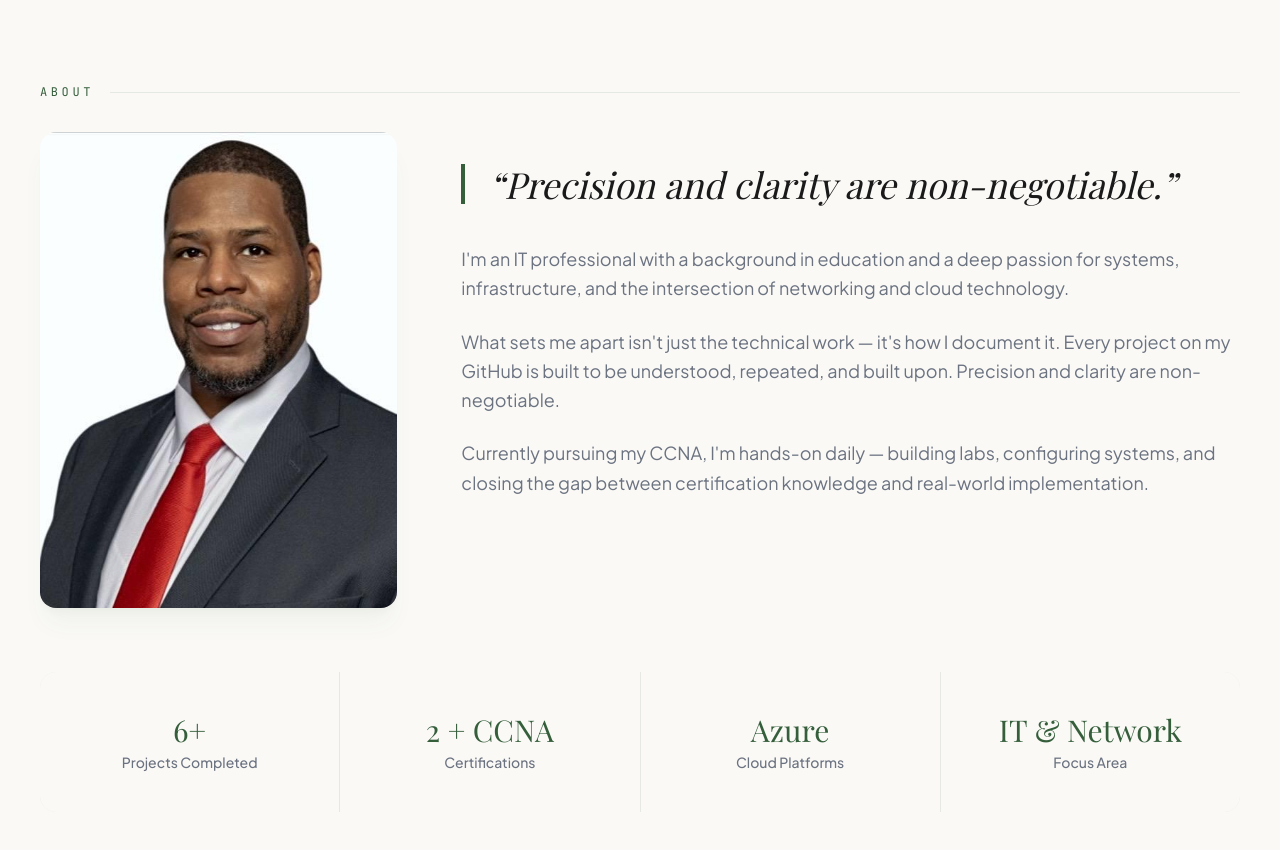
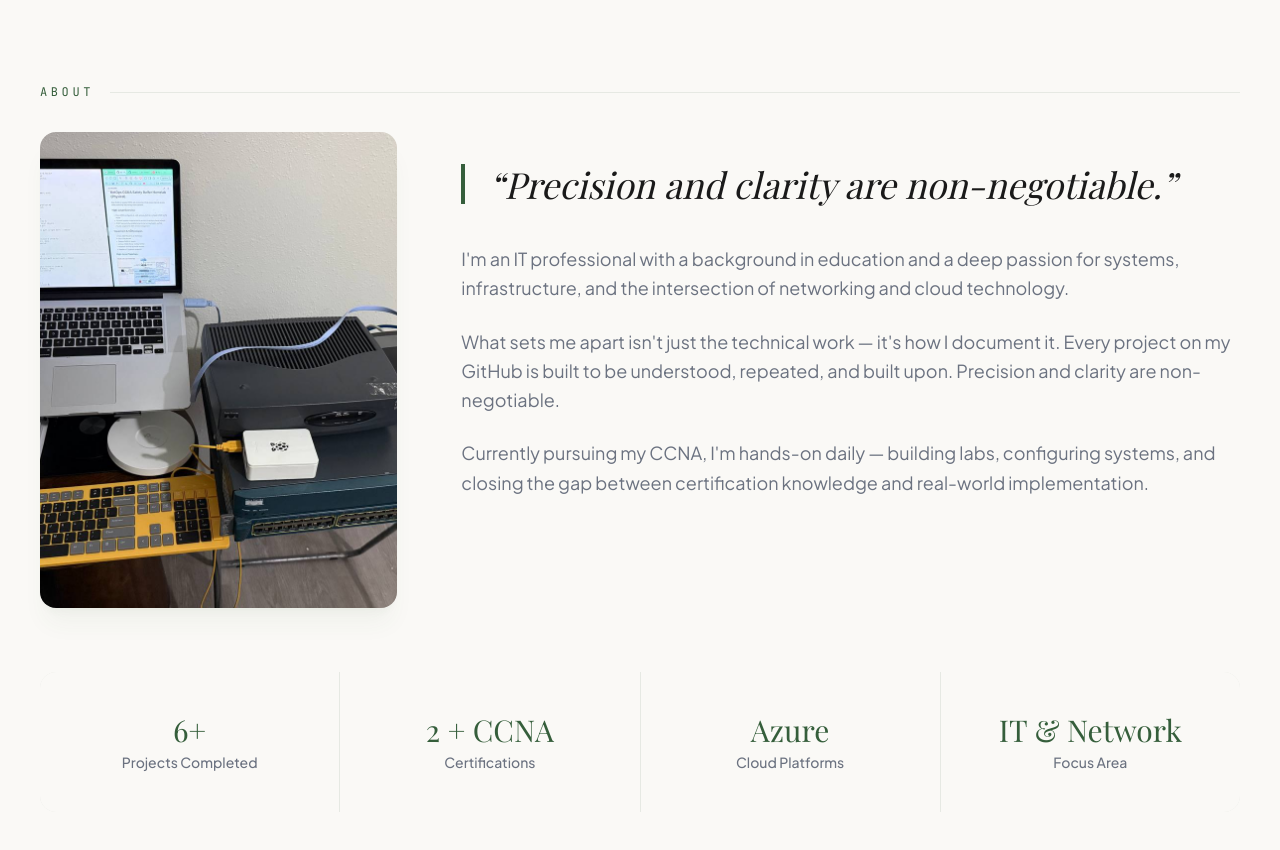
Before and after one commit to cornerstonian/portfolio-site, a Next.js app: page / in a window 1280 px wide. Shown: the part 860-1710 px from the top of the page. Built offline with nearby package versions, Linux system fonts and the light colour scheme; a web font is replaced by a local one.

Commit message:
Replace About headshot with homelab photo — Cisco router, switch, Pi, MacBook

```diff
--- a/src/app/page.tsx
+++ b/src/app/page.tsx
@@ -480,10 +480,10 @@ export default function Home() {
                 <div className="relative lg:-mt-8">
                   <div className="relative aspect-[3/4] rounded-2xl overflow-hidden shadow-xl shadow-hunter/5">
                     <Image
-                      src="/headshot.jpg"
-                      alt="Lavoisier Cornerstone"
+                      src="/homelab.jpg"
+                      alt="NetOps CCNA Homelab — Cisco router, Catalyst switch, Raspberry Pi, MacBook terminal"
                       fill
-                      className="object-cover object-top"
+                      className="object-cover object-center"
                     />
                   </div>
                   {/* Decorative element */}
```
Also changed, not shown: public/homelab.jpg (added).
